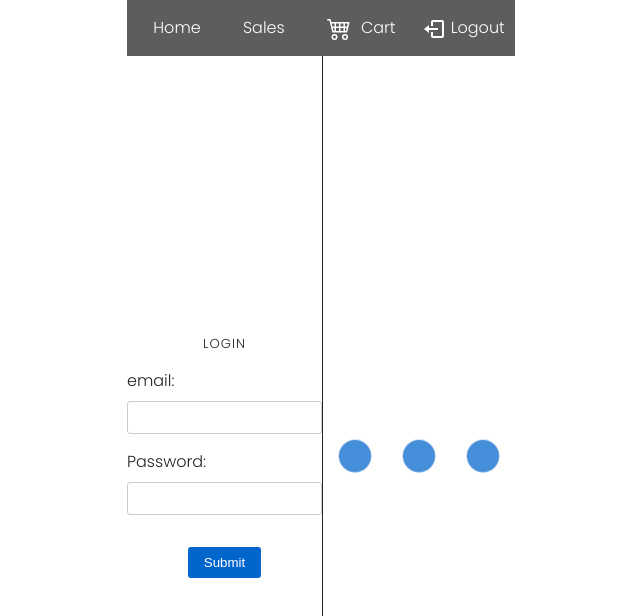
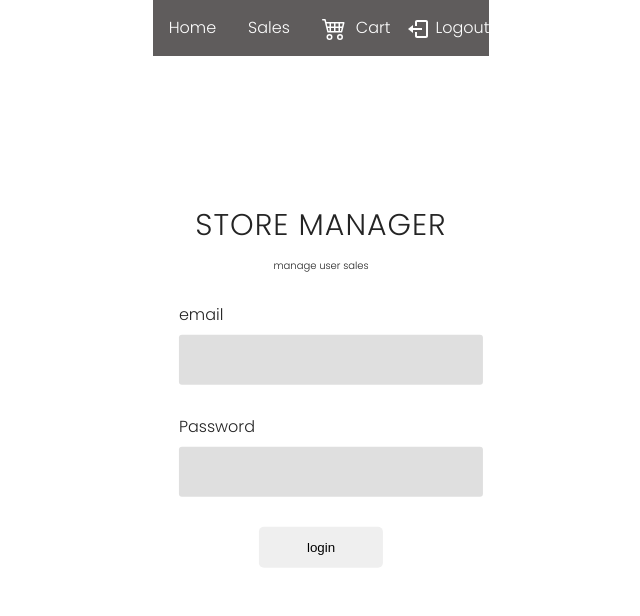
Before and after one commit to jck-bit/stockify, a React (Vite) app: page /login in a window 1280 px wide. Shown: the top 616 px of the page, without its empty margins (319-959 px from the left). Built offline with nearby package versions, Linux system fonts and the light colour scheme.

Commit message:
edited the login page

```diff
--- a/src/login/index.tsx
+++ b/src/login/index.tsx
@@ -46,12 +46,12 @@ const LoginPage = () => {
     }
 
   return (
-    <div className="login-page">
       <div className="login-container">
-        <h1>Login</h1>
+        <h1>store Manager</h1>
+        <p>manage user sales</p>
         <form onSubmit={handleSubmit}>
           <label>
-            email:
+            email
             <input
               type="email"
               name="email"
@@ -60,7 +60,7 @@ const LoginPage = () => {
               required />
           </label>
           <label>
-            Password:
+            Password
             <input
               type="password"
               name="password"
@@ -68,17 +68,9 @@ const LoginPage = () => {
               onChange={(e) => setPassword(e.target.value)}
               required />
           </label>
-          <button type="submit">Submit</button>
+          <button type="submit">login</button>
         </form>
       </div>
-      <div className="animation-container">
-        <div className="animation-content">
-          <div className="animation-circle"></div>
-          <div className="animation-circle"></div>
-          <div className="animation-circle"></div>
-        </div>
-      </div>
-    </div>
   );
 };
 
--- a/src/loginPage.css
+++ b/src/loginPage.css
@@ -1,92 +1,64 @@
-.login-page {
-    display: flex;
-    height: 100vh;
-  }
 
   .login-container {
-    flex: .5;
-    display: flex;
-    flex-direction: column;
-    align-items: center;
-    justify-content: center;
-    background-color: #ffffff;
-    border-right: 1px solid;
+    position: absolute;
+    top: 50%;
+    left: 50%;
+    transform: translate(-50%, -50%);
+    align-content: center;
   }
 
   .login-container h1 {
-    margin-bottom: 1rem;
+    display: flex;
+    align-items: center;
+    justify-content: center;
+    font-size:30px;
+    font-weight: bold;
   }
 
-  .login-container form {
+  .login-container p{
     display: flex;
-    flex-direction: column;
     align-items: center;
+    justify-content: center;
+    font-size: 10px;
   }
 
+
+
   .login-container label {
-    display: flex;
-    flex-direction: column;
-    align-items: flex-start;
-    margin-bottom: 1rem;
+    display: block;
+    margin-top: 30px;
+    font-size: 16px;
+    font-weight: 500;
   }
 
   .login-container input {
-    margin-top: 0.5rem;
-    padding: 0.5rem;
-    border: 1px solid #cccccc;
+    display: block;
+    height: 50px;
+    width: 100%;
+    background-color: rgba(255,255,255,0.07);
     border-radius: 3px;
+    padding: 0 10px;
+    margin-top: 8px;
+    font-size: 14px;
+    font-weight: 300;
+    border: none;
+    background-color: rgb(223, 223, 223);;
   }
 
-  .login-container button {
-    margin-top: 1rem;
-    padding: 0.5rem 1rem;
-    background-color: #0066cc;
-    color: #ffffff;
+  input:focus{
+    outline: none;
+  }
+
+  .login-container button{
+    padding: .8rem 3rem;
+    margin: 30px 80px;
+    cursor: pointer;
+    border-radius:5px;
     border: none;
-    border-radius: 3px;
-    cursor: pointer;
-    transition: background-color 0.2s ease-in-out;
+    transition: background-color(0.2s ease-in-out);
+
   }
 
   .login-container button:hover {
-    background-color: #0052a3;
+    background-color: rgb(223, 223, 223);
   }
-
-  .animation-container {
-    flex: 1;
-    display: flex;
-    justify-content: center;
-    align-items: center;
-  }
-
-  .animation-content {
-    display: flex;
-    justify-content: center;
-    align-items: center;
-    width: 100%;
-    height: 100%;
-  }
-
-  .animation-circle {
-    width: 2rem;
-    height: 2rem;
-    border-radius: 50%;
-    background-color: #0066cc;
-    animation: pulse 2s ease-in-out infinite;
-    margin: 1rem;
-  }
-
-  @keyframes pulse {
-    0% {
-      transform: scale(0.8);
-      opacity: 1;
-    }
-    50% {
-      transform: scale(1.2);
-      opacity: 0.5;
-    }
-    100% {
-      transform: scale(0.8);
-      opacity: 1;
-    }
-  }
```
